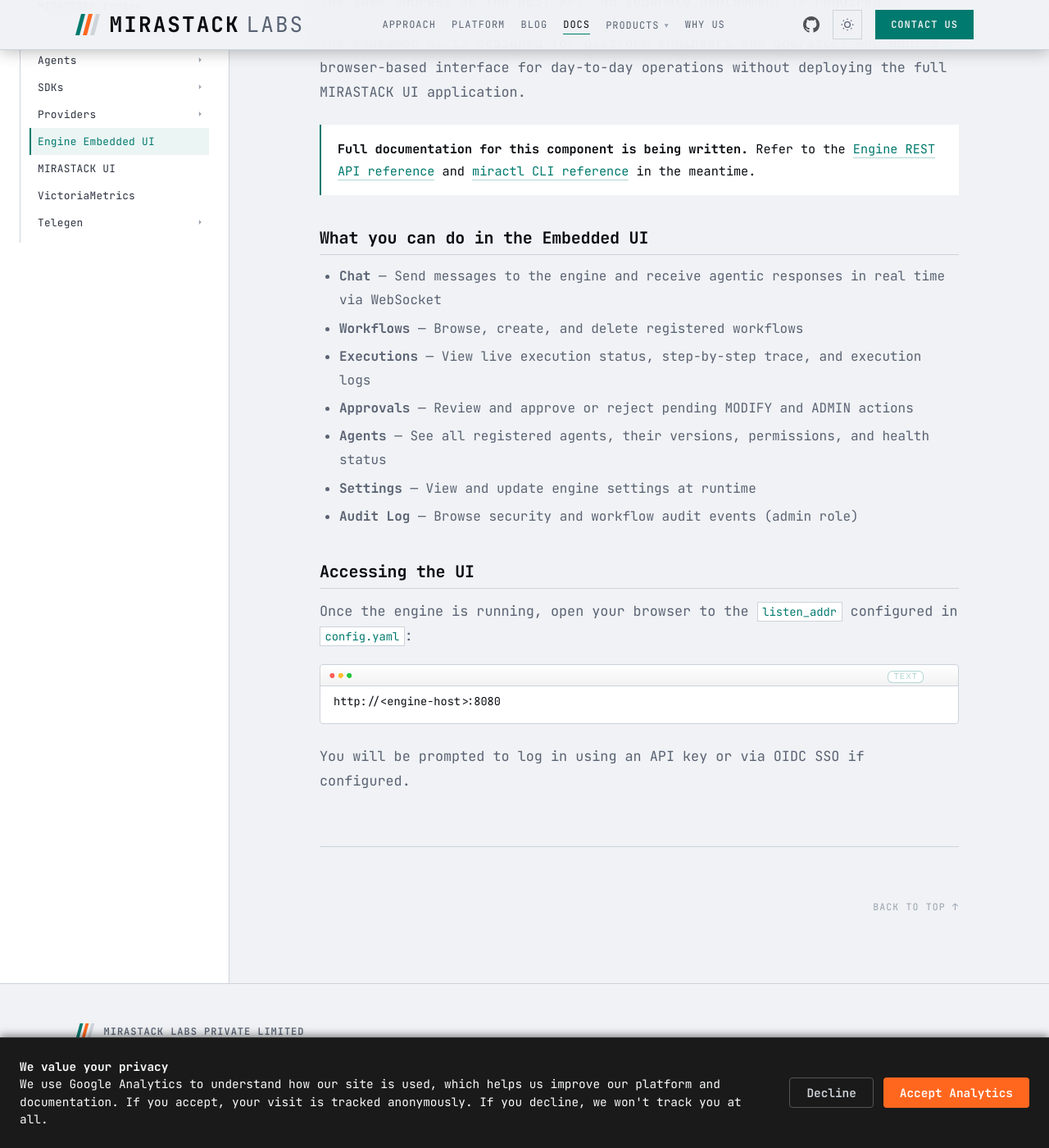
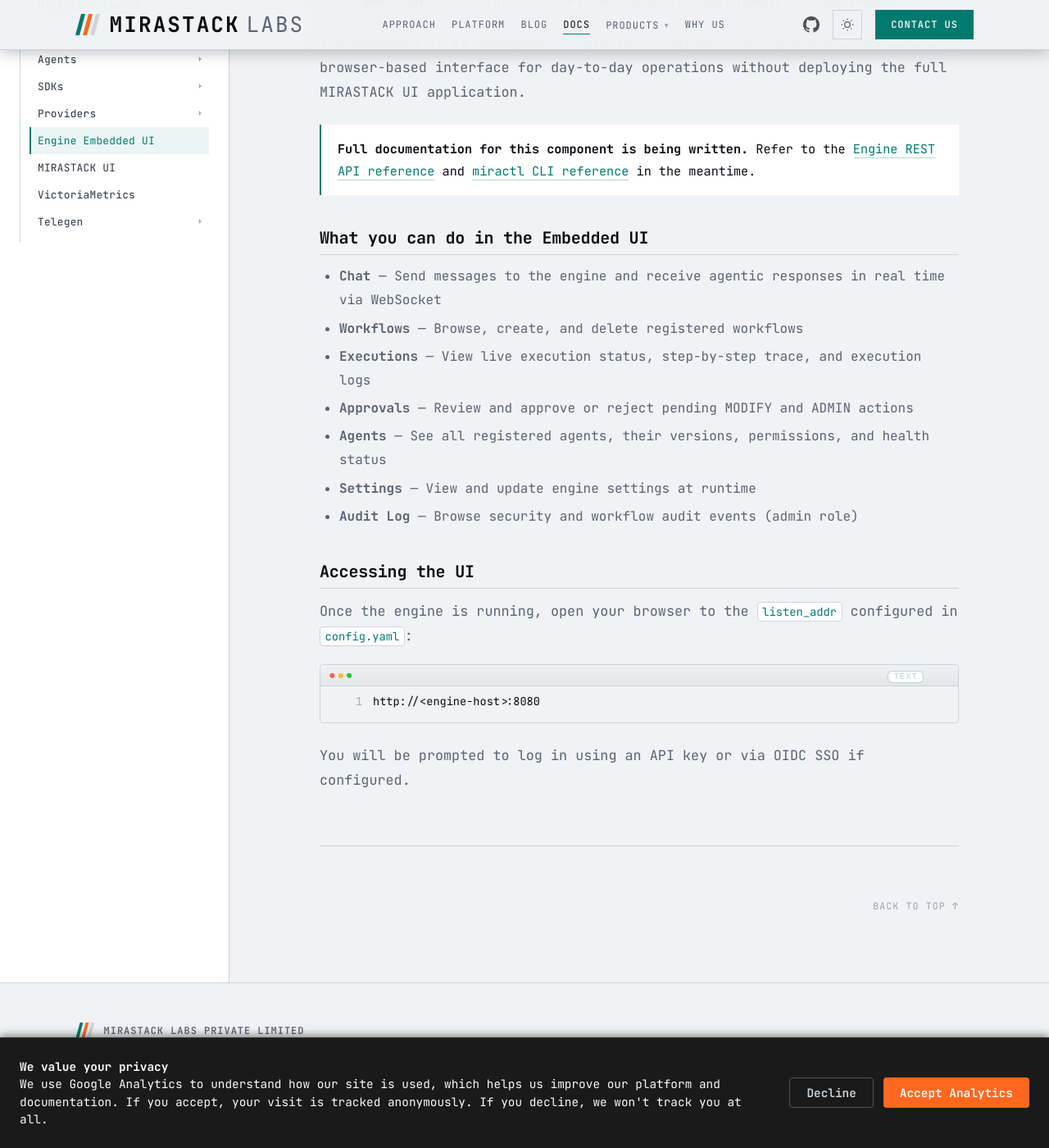
Before and after one commit to mirastacklabs-ai/mirastacklabs-ai.github.io, a Jekyll site: the page built from docs/embedded-ui/engine-embeded-ui-doc.md, in a window 1280 px wide and 1400 px high, scrolled down 257 px. Shown: the whole window at 82% size. Built offline with Jekyll 4.4.1, drawn with Linux system fonts in a browser that asks for light colours; a script that is not in the unit is left out.

Commit message:
fix(docs): add code-line block display and white-space:pre to fix single-line code rendering

```diff
--- a/assets/css/docs.css
+++ b/assets/css/docs.css
@@ -518,12 +518,43 @@
   padding: 0;
   color: var(--text);
   font-size: inherit;
+  font-family: 'JetBrains Mono', 'Courier New', monospace;
+  white-space: pre;
+}
+
+.docs-content pre code.has-line-numbers {
+  display: block;
+  counter-reset: code-line;
+}
+
+.docs-content pre code.has-line-numbers .code-line {
+  display: block;
+  position: relative;
+  padding-left: 3rem;
+  min-height: 1.28em;
+}
+
+.docs-content pre code.has-line-numbers .code-line::before {
+  counter-increment: code-line;
+  content: counter(code-line);
+  position: absolute;
+  left: 0;
+  width: 2.2rem;
+  text-align: right;
+  color: var(--text-dim);
+  opacity: 0.85;
+  user-select: none;
 }
 
 .docs-content .highlighter-rouge,
 .docs-content figure.highlight {
   position: relative;
   margin: 0 0 1.5rem;
+  border-radius: 4px;
+}
+
+.docs-content .highlight {
+  background: transparent;
 }
 
 .docs-content .highlighter-rouge pre,
```
